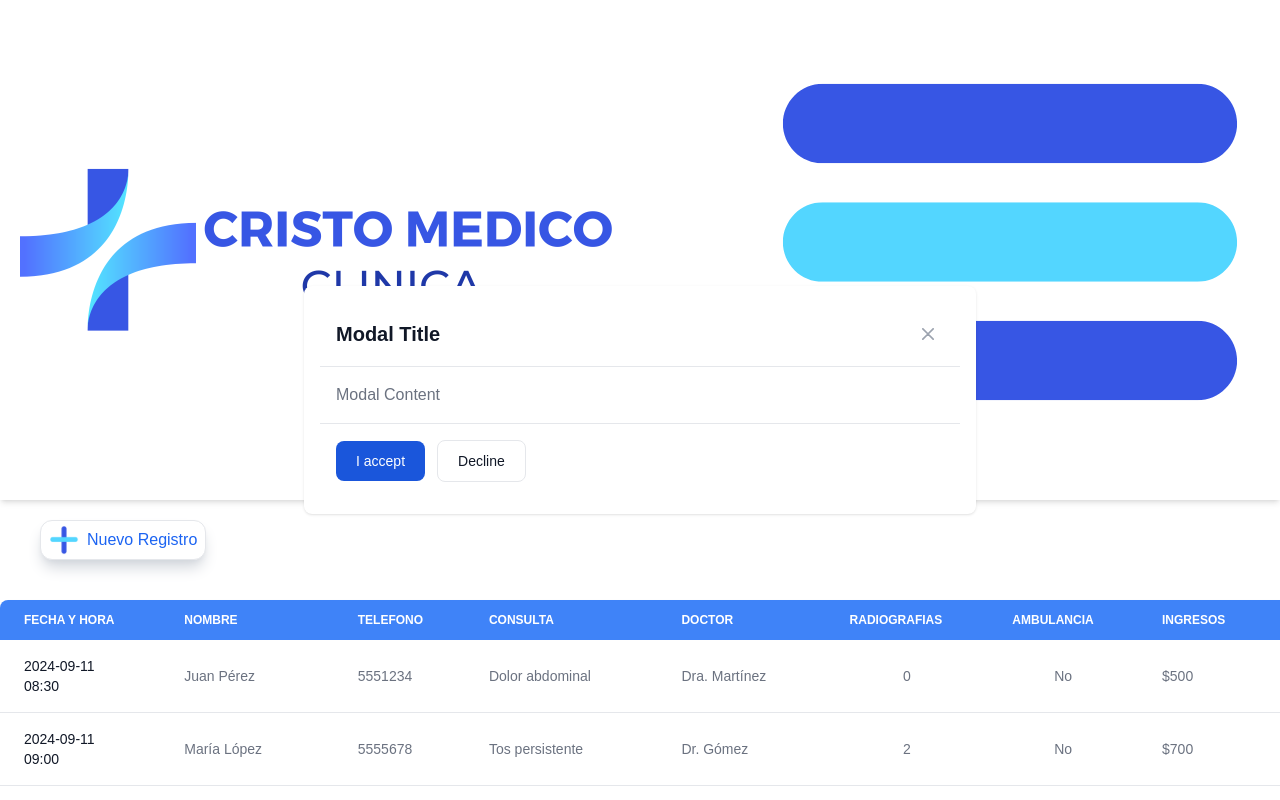
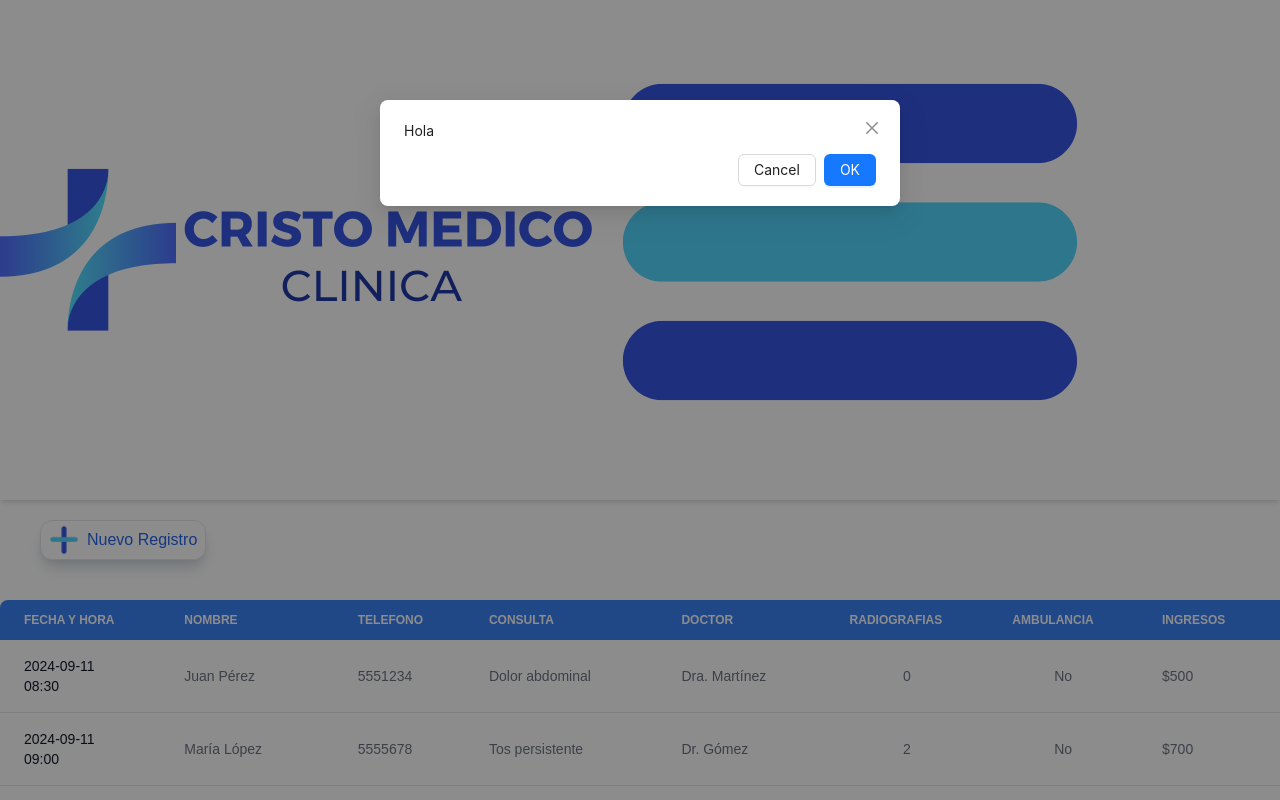
Before and after one commit to SROSWALDO/clinica, a Next.js app: page / in a window 1280 px wide. Both pictures are taken after a click on the button "Nuevo Registro". Shown: the top 800 px of the page. Built offline with nearby package versions, Linux system fonts and the light colour scheme.

Commit message:
reemplaze flowbite with antd

```diff
--- a/package.json
+++ b/package.json
@@ -11,7 +11,6 @@
   "dependencies": {
     "antd": "^5.20.6",
     "clinica": "file:",
-    "flowbite-react": "^0.10.1",
     "next": "14.2.9",
     "react": "^18",
     "react-dom": "^18"
--- a/src/Components/Formulario.jsx
+++ b/src/Components/Formulario.jsx
@@ -1,83 +1,13 @@
-import React, { useEffect, useRef } from "react";
+import { Modal } from 'antd'
+import React from 'react'
 
-const Formulario = ({ id, onClose }) => {
-  const modalRef = useRef(null);
+export default function Formulario({ isModalOpen, onClose }) {
+  return (
+    <div>
+    <Modal open={isModalOpen} onCancel={onClose} >
+      <p>Hola</p>
+    </Modal>
 
-  useEffect(() => {
-    const handleClickOutside = (event) => {
-      if (modalRef.current && !modalRef.current.contains(event.target)) {
-        onClose();
-      }
-    };
-
-    document.addEventListener("mousedown", handleClickOutside);
-    return () => {
-      document.removeEventListener("mousedown", handleClickOutside);
-    };
-  }, [onClose]);
-
-  return (
-    <div
-      id={id}
-      tabIndex="-1"
-      aria-hidden="true"
-      className="fixed inset-0 z-50 flex items-center justify-center bg-black bg-opacity-50"
-    >
-      <div
-        ref={modalRef}
-        className="relative p-4 w-full max-w-2xl max-h-full bg-white rounded-lg shadow dark:bg-gray-700"
-      >
-        <div className="flex items-center justify-between p-4 md:p-5 border-b rounded-t dark:border-gray-600">
-          <h3 className="text-xl font-semibold text-gray-900 dark:text-white">
-            Modal Title
-          </h3>
-          <button
-            type="button"
-            className="text-gray-400 bg-transparent hover:bg-gray-200 hover:text-gray-900 rounded-lg text-sm w-8 h-8 ms-auto inline-flex justify-center items-center dark:hover:bg-gray-600 dark:hover:text-white"
-            onClick={onClose}
-          >
-            <svg
-              className="w-3 h-3"
-              aria-hidden="true"
-              xmlns="http://www.w3.org/2000/svg"
-              fill="none"
-              viewBox="0 0 14 14"
-            >
-              <path
-                stroke="currentColor"
-                strokeLinecap="round"
-                strokeLinejoin="round"
-                strokeWidth="2"
-                d="m1 1 6 6m0 0 6 6M7 7l6-6M7 7l-6 6"
-              />
-            </svg>
-            <span className="sr-only">Close modal</span>
-          </button>
-        </div>
-        <div className="p-4 md:p-5 space-y-4">
-          <p className="text-base leading-relaxed text-gray-500 dark:text-gray-400">
-            Modal Content
-          </p>
-        </div>
-        <div className="flex items-center p-4 md:p-5 border-t border-gray-200 rounded-b dark:border-gray-600">
-          <button
-            type="button"
-            className="text-white bg-blue-700 hover:bg-blue-800 focus:ring-4 focus:outline-none focus:ring-blue-300 font-medium rounded-lg text-sm px-5 py-2.5 text-center dark:bg-blue-600 dark:hover:bg-blue-700 dark:focus:ring-blue-800"
-            onClick={onClose}
-          >
-            I accept
-          </button>
-          <button
-            type="button"
-            className="py-2.5 px-5 ms-3 text-sm font-medium text-gray-900 focus:outline-none bg-white rounded-lg border border-gray-200 hover:bg-gray-100 hover:text-blue-700 focus:z-10 focus:ring-4 focus:ring-gray-100 dark:focus:ring-gray-700 dark:bg-gray-800 dark:text-gray-400 dark:border-gray-600 dark:hover:text-white dark:hover:bg-gray-700"
-            onClick={onClose}
-          >
-            Decline
-          </button>
-        </div>
-      </div>
     </div>
-  );
-};
-
-export default Formulario;
+  )
+}
--- a/src/app/globals.css
+++ b/src/app/globals.css
@@ -3,7 +3,7 @@
 @tailwind utilities;
 
 @import url('https://fonts.googleapis.com/css2?family=Poppins:ital,wght@0,100;0,200;0,300;0,400;0,500;0,600;0,700;0,800;0,900;1,100;1,200;1,300;1,400;1,500;1,600;1,700;1,800;1,900&display=swap');
-@import 'flowbite';
+
 
 .ant-pagination-item-active {
     background-color: #3F83F8 !important; /* Cambia a tu color deseado */
--- a/src/app/page.js
+++ b/src/app/page.js
@@ -32,7 +32,7 @@ export default function Home() {
     <div className="font-poppins">
       <div className="mt-5 ml-10">
         {isModalOpen && (
-          <Formulario id="default-modal" onClose={handleCloseModal} />
+          <Formulario id="default-modal" onClose={handleCloseModal} isModalOpen={isModalOpen} />
         )}
         <button
           type="button"
--- a/tailwind.config.js
+++ b/tailwind.config.js
@@ -5,7 +5,6 @@ module.exports = {
     "./src/pages/**/*.{js,ts,jsx,tsx,mdx}",
     "./src/components/**/*.{js,ts,jsx,tsx,mdx}",
     "./src/app/**/*.{js,ts,jsx,tsx,mdx}",
-    flowbite.content(),
   ],
   theme: {
     extend: {
@@ -19,6 +18,6 @@ module.exports = {
     },
   },
   plugins: [
-    flowbite.plugin(),
+
   ],
 };
```
Also changed, not shown: 1 other file (tests, documents, lock files or other folders).
